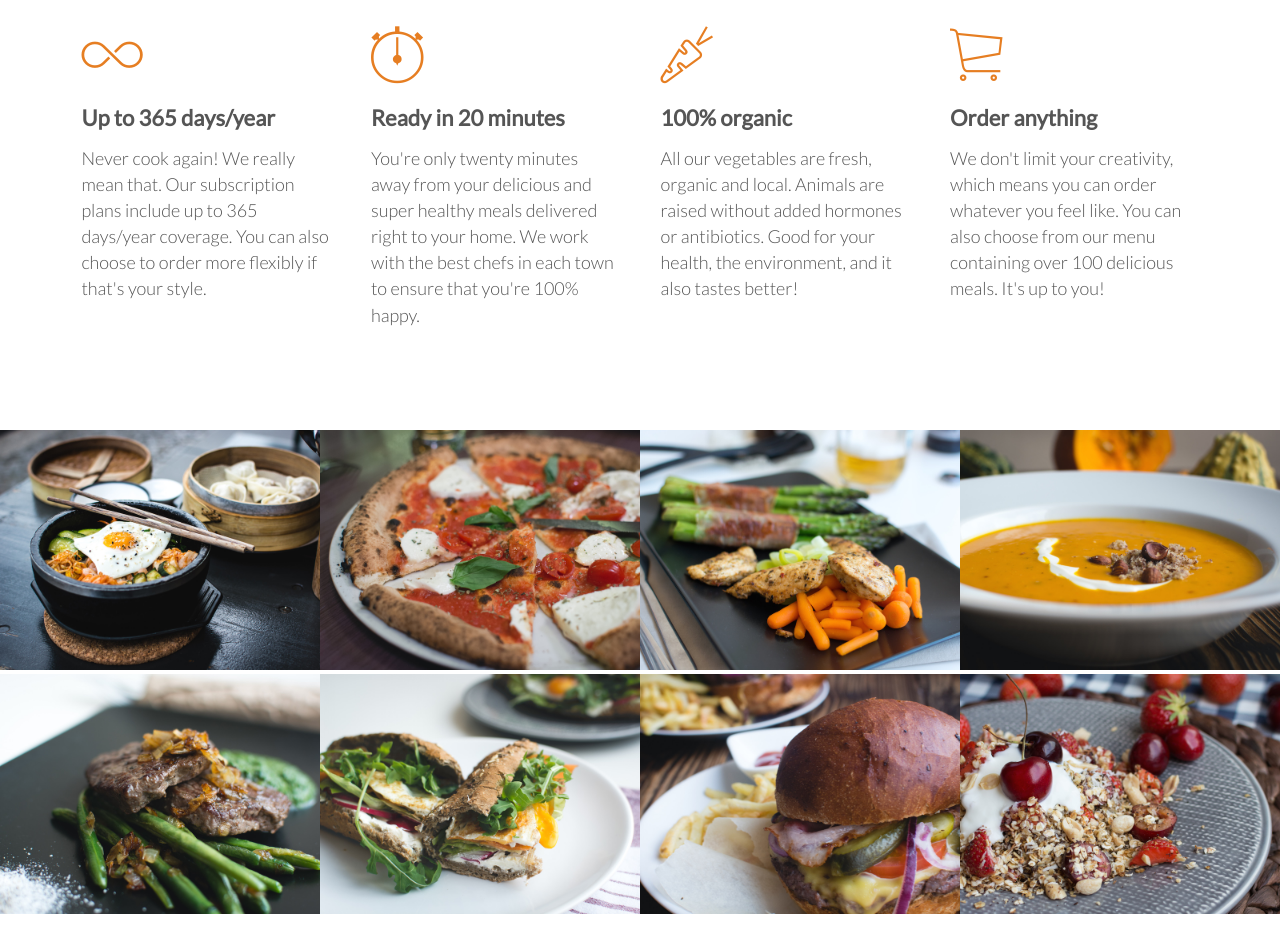
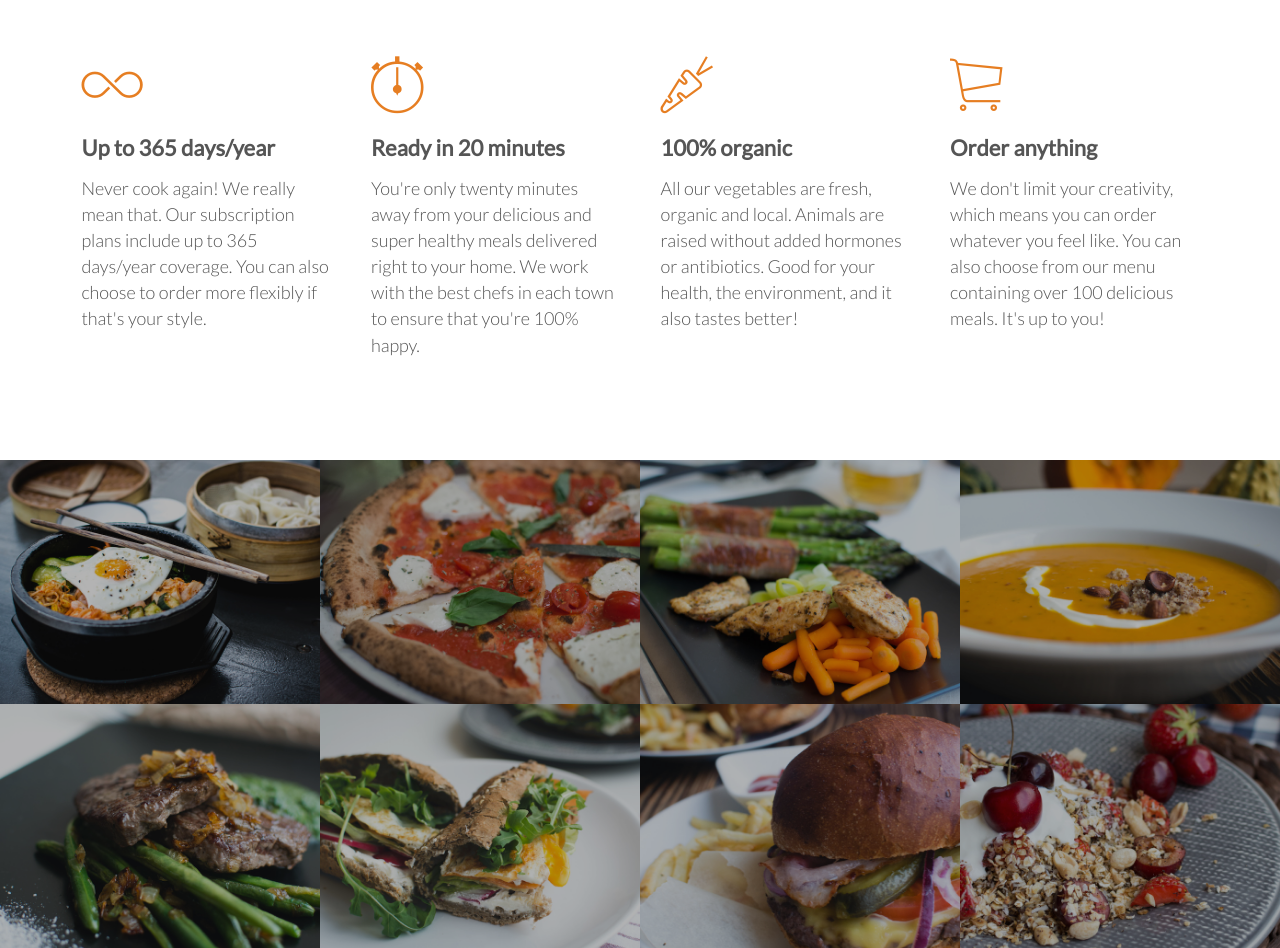
Before and after one commit to micos7/frontend, a plain HTML site: page index.html in a window 1280 px wide. Shown: the part 1050-1998 px from the top of the page. Before the commit the page ends 1968 px from the top, so only its background shows below. Drawn offline with Linux system fonts and the light colour scheme; files whose address does not match are found by name.

Commit message:
4th update

```diff
--- a/resources/css/style.css
+++ b/resources/css/style.css
@@ -68,6 +68,14 @@ header {
   border-bottom: 2px solid #e67e22
 }
 
+.section-features .long-copy {
+  margin-bottom: 30px;
+}
+
+.section-meals {
+  padding: 0;
+}
+
 .meals-showcase {
   list-style: none;
   width: 100%;
@@ -82,11 +90,21 @@ header {
 .meal-photo {
   width: 100%;
   margin: 0;
+  overflow: hidden;
+  background-color: #000;
 }
 
 .meal-photo img {
+  opacity: 0.7;
   width: 100%;
   height: auto;
+  transform: scale(1.15);
+}
+
+.meal-photo img:hover {
+  opacity: 1;
+  transform: scale(1.03);
+  transition: transform 0.5s,opacity 0.5s
 }
 
 h1,h2,h2 {
```
